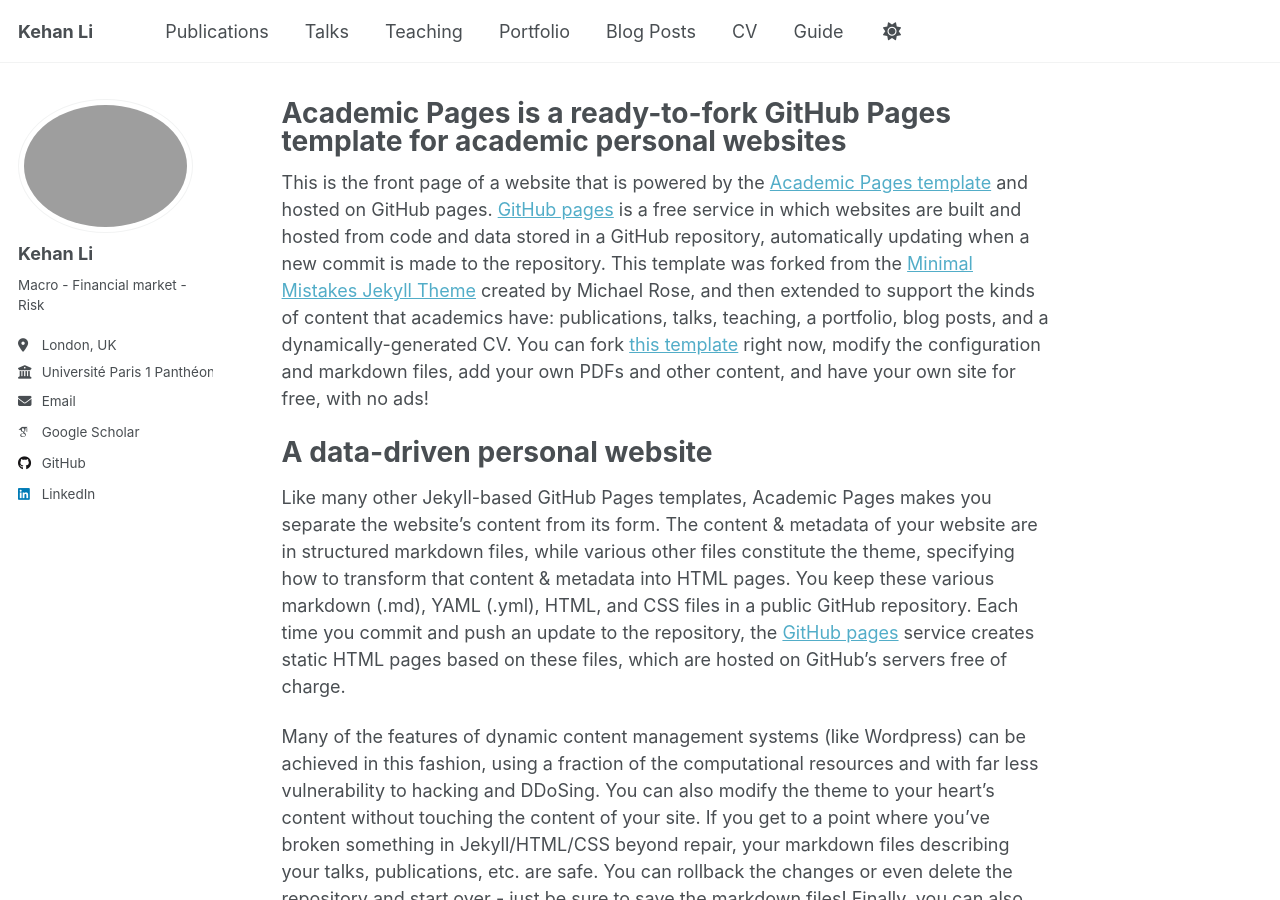
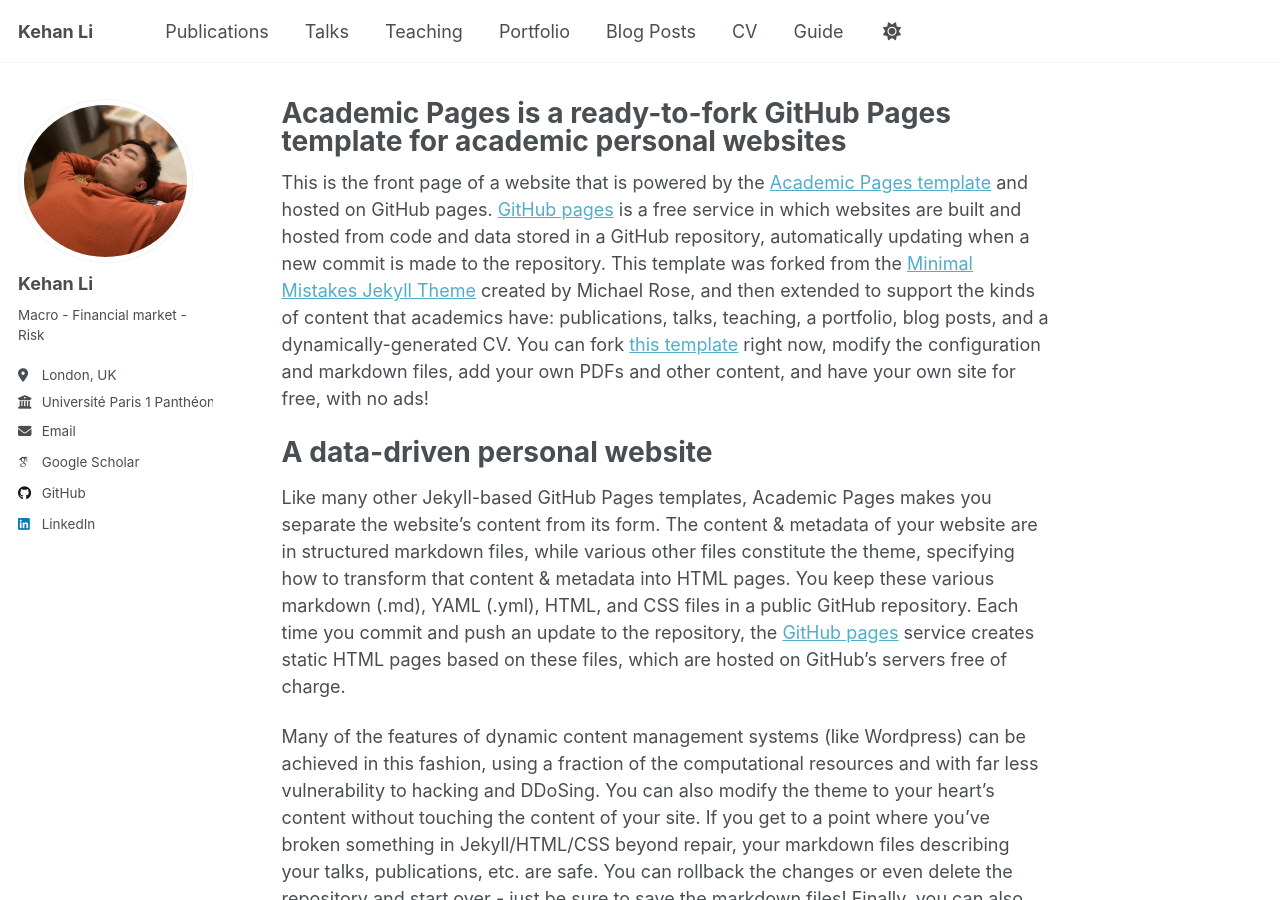
Before and after one commit to KehanLi-1123/KehanLi.github.io, a Jekyll site: the page built from _pages/about.md, in a window 1280 px wide and 900 px high. Built offline with Jekyll 4.4.1, drawn with Linux system fonts in a browser that asks for light colours; some web fonts are replaced.

Commit message:
Update _config.yml

```diff
--- a/_config.yml
+++ b/_config.yml
@@ -22,7 +22,7 @@ repository               : "academicpages/academicpages.github.io"
 #               Additional customization can be done by editing /_includes/author-profile.html
 author:
   # Biographic information
-  avatar           : "KL_smallSize.png"
+  avatar           : "profile.png"
   name             : "Kehan Li"
   pronouns         : # example: "she/her"
   bio              : "Macro - Financial market - Risk"
```
